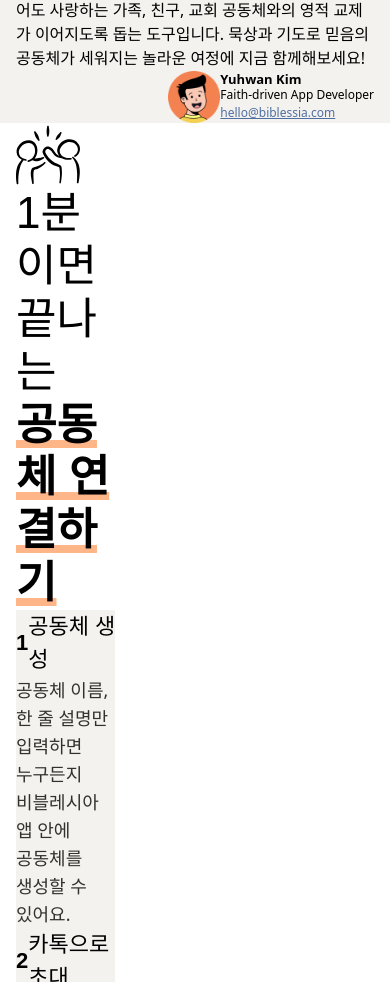
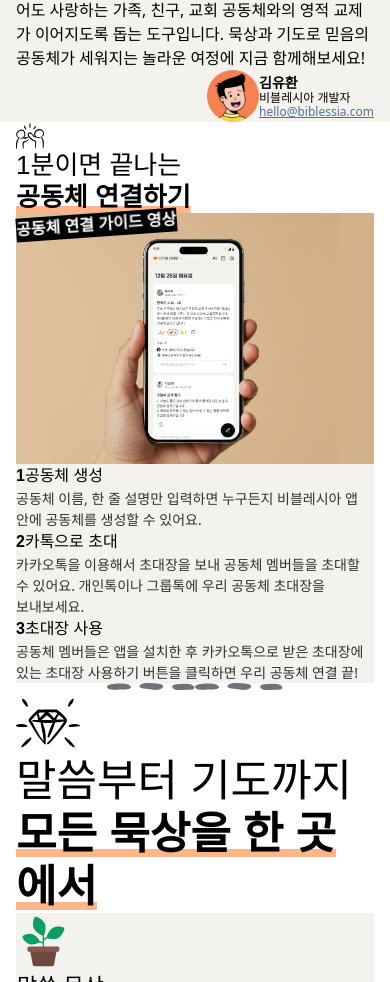
Before and after one commit to biblessia/biblessia-website, a Next.js app: page / in a window 390 px wide. Shown: the part 586-1568 px from the top of the page. Built offline with nearby package versions, Linux system fonts and the light colour scheme; a web font is replaced by a local one.

Commit message:
Intro랑 Divider Mobile과 Tablet 적용

```diff
--- a/app/(home)/components/CTA.tsx
+++ b/app/(home)/components/CTA.tsx
@@ -11,7 +11,7 @@
   return (
     <button
       onClick={handleClick}
-      className="font-gmarket font-bold text-base md:text-xl px-[24] md:px-[32] py-[14] md:py-[16] bg-black text-white rounded-full
+      className="font-gmarket font-bold text-base md:text-xl px-[28] md:px-[32] py-[14] md:py-[16] bg-black text-white rounded-full
         transition-transform duration-200 ease-out
         hover:scale-105 active:scale-95 cursor-pointer"
     >
--- /dev/null
+++ b/app/(home)/components/GuideVideoItemMobile.tsx
@@ -0,0 +1,66 @@
+"use client";
+import Image from "next/image";
+import PlayButton from "./PlayButton";
+
+export default function GuideVideoItemMobile() {
+  return (
+    <div className="lg:hidden mt-[24] relative select-none">
+      {/* ⬆️ 바깥 래퍼: overflow 없음 (라벨이 밖으로 나가도 안 잘림) */}
+
+      {/* 상단 라벨 (항상 최상단) */}
+      <div
+        className="
+          hidden md:block
+          absolute top-[-24] left-1/2 -translate-x-1/2 z-20
+          px-[24] py-[12] rounded-[10]
+          bg-black text-white text-xl font-gmarket font-bold
+          -rotate-[4deg] pointer-events-none
+        "
+      >
+        공동체 연결 가이드 영상 보기!
+      </div>
+
+      {/* 상단 라벨 모바일용 */}
+      <div
+        className="
+          md:hidden
+          absolute top-[-16] left-[-4] z-20
+          px-[16] py-[8] rounded-[10]
+          bg-black text-white text-base font-gmarket font-bold
+          -rotate-[4deg] pointer-events-none
+        "
+      >
+        공동체 연결 가이드 영상
+      </div>
+
+      {/* 안쪽 래퍼: 스케일/클리핑 담당 */}
+      <div
+        onClick={() => alert("가이드 영상 재생 기능이 곧 연결됩니다 :)")}
+        className="
+          relative w-full
+          rounded-[24] overflow-hidden
+          cursor-pointer
+          transition-transform duration-200 ease-out
+          hover:scale-[1.03] active:scale-[0.96]
+          motion-safe:will-change-transform
+        "
+        role="button"
+        tabIndex={0}
+      >
+        {/* 재생 아이콘 (이미지 위) */}
+        <div className="absolute inset-0 z-10 flex items-center justify-center pointer-events-none">
+          <PlayButton />
+        </div>
+
+        {/* 썸네일 이미지 (맨 아래, transform 없음) */}
+        <Image
+          src="/images/guide-video-placeholder-mobile.png"
+          alt="Guide Video Image"
+          width={450}
+          height={389}
+          className="w-full h-auto rounded-[24] relative z-0"
+        />
+      </div>
+    </div>
+  );
+}
--- /dev/null
+++ b/app/(home)/components/PlayButton.tsx
@@ -0,0 +1,22 @@
+export default function PlayButton() {
+  return (
+    <div
+      className="
+        md:w-[96] md:h-[96] w-[56] h-[56]
+        bg-black rounded-full
+        flex items-center justify-center
+        transition-transform duration-300
+        group-hover:scale-110
+      "
+    >
+      <svg
+        xmlns="http://www.w3.org/2000/svg"
+        viewBox="0 0 24 24"
+        fill="white"
+        className="md:w-[64] md:h-[64] w-[40] h-[40] ml-[2]"
+      >
+        <path d="M8 5v14l11-7z" />
+      </svg>
+    </div>
+  );
+}
--- a/app/(home)/sections/HeroSection.tsx
+++ b/app/(home)/sections/HeroSection.tsx
@@ -72,18 +72,18 @@
 
 function Profile() {
   return (
-    <div className="flex flex-row items-center justify-end gap-[6] md:pr-[12] md:pt-0 pt-[12]">
+    <div className="flex flex-row items-center justify-end gap-[6] lg:pr-[12] md:pt-0 pt-[12]">
       <Image
         src="/images/yuhwan-avatar.png"
         alt="Developer Avatar"
         width={52}
         height={52}
-        className="w-[36] h-[36] md:w-[48] md:h-[48] lg:w-[52] lg:h-[52]"
+        className="w-[44] h-[44] md:w-[48] md:h-[48] lg:w-[52] lg:h-[52]"
       />
-      <div>
-        <div className="font-bold text-[13px] md:text-base">Yuhwan Kim</div>
-        <div className="text-xs md:text-sm leading-[0.8]">
-          Faith-driven App Developer
+      <div className="flex flex-col gap-[2]">
+        <div className="font-bold text-[14px] md:text-base">김유환</div>
+        <div className="text-xs md:text-sm leading-[0.9]">
+          비블레시아 개발자
         </div>
         <Link
           href="mailto:hello@biblessia.com"
--- a/app/(home)/sections/IntroSection.tsx
+++ b/app/(home)/sections/IntroSection.tsx
@@ -2,16 +2,19 @@
 import Container from "@/app/components/Container";
 import Highfive from "@/app/icons/Highfive";
 import DownArrow from "@/app/icons/DownArrow";
+import PlayButton from "../components/PlayButton";
+import GuideVideoItemMobile from "../components/GuideVideoItemMobile";
 
 export default function IntroSection() {
   return (
     <div className="w-full bg-white">
-      <Container className="flex flex-row items-end py-[120] gap-[48]">
-        <div className="flex flex-col flex-1 gap-[48]">
+      <Container className="flex flex-row items-end lg:py-[120] py-[64] gap-[48]">
+        <div className="flex flex-col flex-1 lg:gap-[48] gap-[20] px-[24] md:px-[64] lg:px-0">
           <TitleItem />
+          <GuideVideoItemMobile />
           <StepItem />
         </div>
-        <GuideVideoItem />
+        <GuideVideoItemDesktop />
       </Container>
     </div>
   );
@@ -20,9 +23,9 @@
 function TitleItem() {
   return (
     <div className="gap-[48]">
-      <div className="flex flex-col gap-[24]">
-        <Highfive size={64} />
-        <h2 className="font-gmarket font-medium text-[44px] leading-[1.2]">
+      <div className="flex flex-col gap-[12] md:gap-[24]">
+        <Highfive className="w-[44] h-[44] md:w-[56] md:h-[56] lg:w-[64] lg:h-[64]" />
+        <h2 className="font-gmarket font-medium text-[26px] md:text-[40px] lg:text-[44px] leading-[1.2]">
           1분이면 끝나는
           <br />
           <span className="font-bold relative underline underline-offset-0 decoration-[8px] decoration-orange500/50">
@@ -54,28 +57,29 @@
   ];
 
   return (
-    <div className="flex flex-col gap-[16]">
+    <div className="lg:flex lg:flex-col md:grid md:grid-cols-2 flex flex-col gap-[8] md:gap-[16]">
       {steps.map((step, index) => (
         <div
           key={index}
-          className="flex flex-col gap-[8] p-[24] bg-background rounded-[16]"
+          className="flex flex-col gap-[4] md:gap-[8] p-[16] md:p-[24] bg-background rounded-[16]"
         >
-          <div className="flex flex-row items-center gap-[12] text-[22px] font-gmarket">
+          <div className="flex flex-row items-center gap-[8] md:gap-[12] lg:text-[22px] md:text-[20px] text-base font-gmarket">
             <div className="font-bold">{index + 1}</div>
             <div className="font-medium">{step.title}</div>
           </div>
-          <p className="text-lg break-keep text-black/80">{step.description}</p>
+          <p className="md:text-lg text-[14px] break-keep text-black/80">{step.description}</p>
         </div>
       ))}
     </div>
   );
 }
 
-function GuideVideoItem() {
+function GuideVideoItemDesktop() {
   return (
     <div
       className="
-        relative flex flex-row justify-center group hover:cursor-pointer
+        hidden lg:flex
+        relative flex-row justify-center group hover:cursor-pointer
         transition-transform duration-300 ease-out
         hover:scale-101
       "
@@ -100,26 +104,3 @@
     </div>
   );
 }
-
-function PlayButton() {
-  return (
-    <div
-      className="
-        w-[96] h-[96]
-        bg-black rounded-full
-        flex items-center justify-center
-        transition-transform duration-300
-        group-hover:scale-110
-      "
-    >
-      <svg
-        xmlns="http://www.w3.org/2000/svg"
-        viewBox="0 0 24 24"
-        fill="white"
-        className="w-[64] h-[64] ml-[2]"
-      >
-        <path d="M8 5v14l11-7z" />
-      </svg>
-    </div>
-  );
-}
--- a/app/components/Divider.tsx
+++ b/app/components/Divider.tsx
@@ -2,9 +2,9 @@
 
 export default function Divider() {
   return (
-    <div className="flex flex-row items-center justify-center gap-[8] bg-white">
-      <DashedDots />
-      <DashedDots />
+    <div className="flex flex-row items-center justify-center gap-[4] md:gap-[8] bg-white">
+      <DashedDots className="h-[4] w-[44] md:w-[88] md:h-[8]" />
+      <DashedDots className="h-[4] w-[44] md:w-[88] md:h-[8]" />
     </div>
   );
 }
--- a/app/icons/DashedDots.tsx
+++ b/app/icons/DashedDots.tsx
@@ -9,6 +9,7 @@
     <svg
       width={width}
       height={height}
+      className={className}
       viewBox="0 0 88 8"
       fill="none"
       xmlns="http://www.w3.org/2000/svg"
```
Also changed, not shown: public/images/guide-video-placeholder-mobile.png (added).
